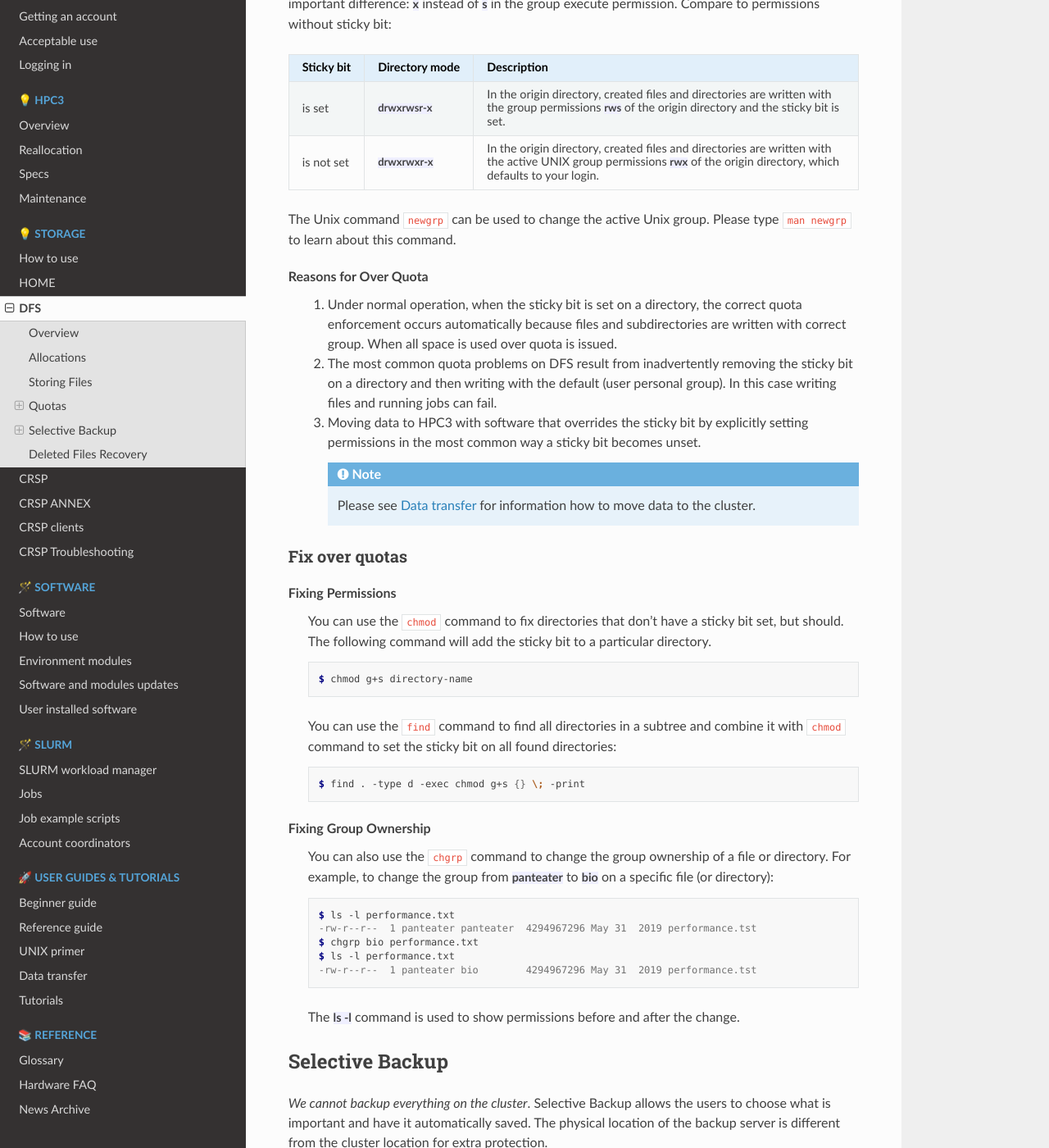
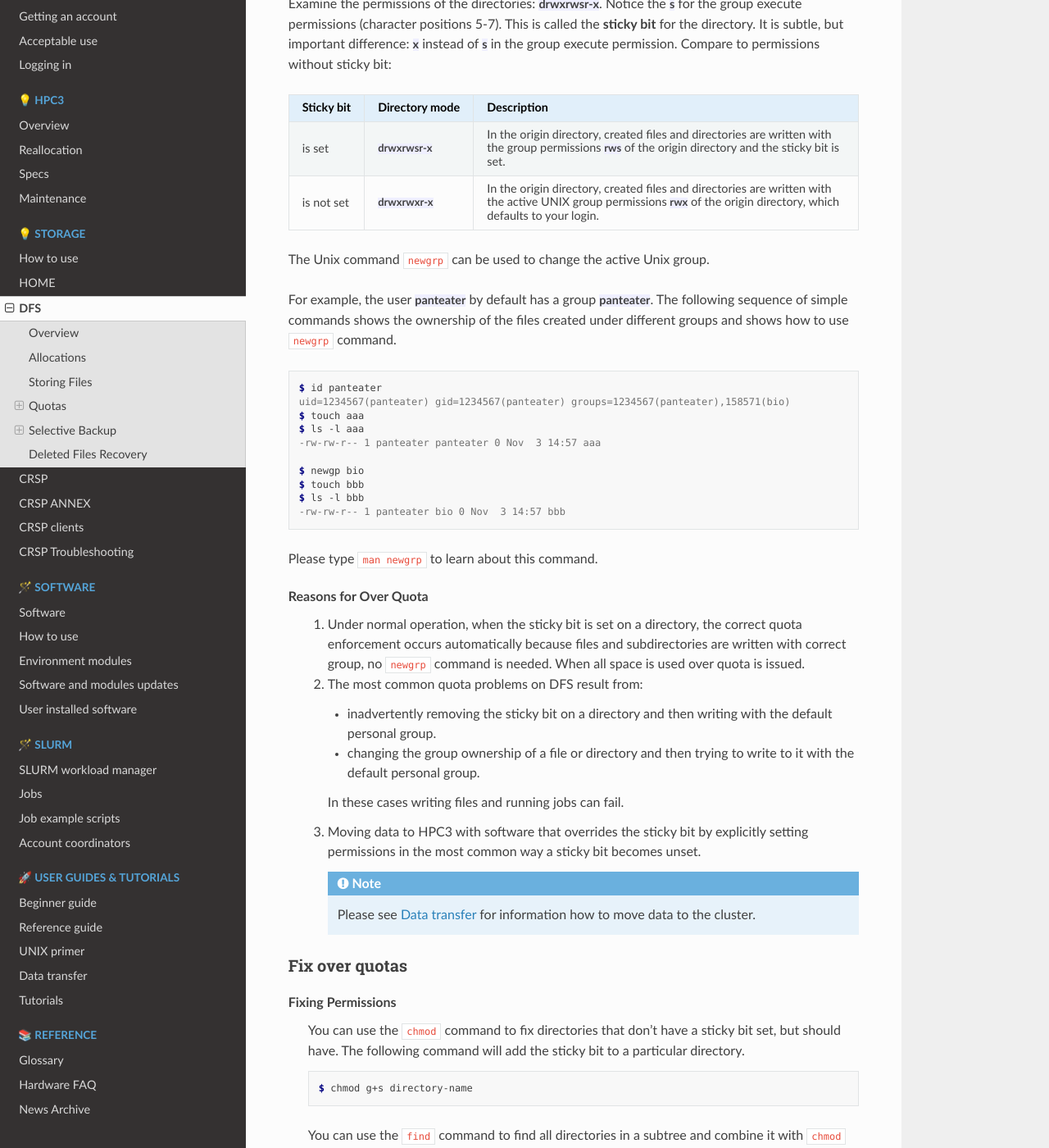
Before and after one commit to RCIC-UCI-Public/website-rcic, a Sphinx documentation site: the page built from docs/source/storage/dfs.rst, in a window 1280 px wide and 1400 px high, scrolled down 4038 px. Shown: the whole window at 82% size. Built offline with Sphinx 7.4.7 and the Read the Docs theme 2.0.0, drawn with Linux system fonts in a browser that asks for light colours; some of the changed text lies outside the part shown.

Commit message:
add to example of fixing quota

```diff
--- a/docs/source/storage/dfs.rst
+++ b/docs/source/storage/dfs.rst
@@ -190,8 +190,9 @@
 
 
 The user :tt:`panteater` is storing files under two different groups:
-- the file :tt:`performance.tst` is charged to the :tt:`panteater` group quota
-- the files in the subdirectory :tt:`biofiles` are charged to the :tt:`bio` group quota.
+
+- the files in the subdirectory **biofiles** are charged to the :tt:`bio` group quota.
+- the file **performance.tst** and subdirectory **myfiles** are charged to the :tt:`panteater` group quota
 
 Examine the permissions of the directories: :tt:`drwxrwsr-x`. Notice the :tt:`s` for
 the group execute permissions (character positions 5-7). This is called the **sticky bit** for the directory.
@@ -216,15 +217,36 @@
    +--------------+------------------+-----------------------------------------------------------------+
 
 The Unix command ``newgrp`` can be used to change the active Unix group.
+
+For example, the user :tt:`panteater` by default has a group :tt:`panteater`.
+The following sequence of simple commands shows the ownership of the files
+created under different groups and shows how to use ``newgrp`` command.
+
+.. code-block:: console
+
+   $ id panteater
+   uid=1234567(panteater) gid=1234567(panteater) groups=1234567(panteater),158571(bio)
+   $ touch aaa
+   $ ls -l aaa
+   -rw-rw-r-- 1 panteater panteater 0 Nov  3 14:57 aaa
+
+   $ newgp bio
+   $ touch bbb
+   $ ls -l bbb
+   -rw-rw-r-- 1 panteater bio 0 Nov  3 14:57 bbb
+
 Please type ``man newgrp`` to learn about this command.
 
 **Reasons for Over Quota**
   1. Under normal operation, when the sticky bit is set on a directory, the correct quota enforcement
-     occurs automatically because files and subdirectories are written with correct group.
-     When all space is used over quota is issued.
-  2. The most common quota problems on DFS result from inadvertently removing
-     the sticky bit on a directory and then writing with the default (user personal group).
-     In this case writing files and running  jobs can fail.
+     occurs automatically because files and subdirectories are written with
+     correct group, no ``newgrp`` command is needed.  When all space is used over quota is issued.
+  2. The most common quota problems on DFS result from:
+
+     * inadvertently removing the sticky bit on a directory and then writing with the default personal group.
+     * changing the group ownership of a file or directory and then trying to write to it with the default personal group.
+
+     In these cases writing files and running jobs can fail.
   3. Moving data to HPC3 with software that overrides the sticky bit by explicitly setting
      permissions in the most common way a sticky bit becomes unset.
 
@@ -239,7 +261,7 @@
 
 **Fixing Permissions**
   You can use the ``chmod`` command to fix directories that don't have a sticky bit set,
-  but should.  The following command  will add the sticky bit to a particular directory.
+  but should have. The following command  will add the sticky bit to a particular directory.
 
   .. code-block:: console
 
@@ -254,17 +276,26 @@
      $ find . -type d -exec chmod g+s {} \; -print
 
 **Fixing Group Ownership**
-  You can also use the ``chgrp`` command to change the group ownership of
+  You can also use the ``chgrp``  and ``chown`` commands to change the group ownership of
   a file or directory. For example, to change the group from :tt:`panteater` to :tt:`bio`
-  on a specific file (or directory):
+  on a specific file or directory:
 
   .. code-block:: console
 
-     $ ls -l performance.txt
+     $ ls -l
+     total 55524423
+     drwxrwsr-x  7 panteater bio                 7 Aug  5  2019 biofiles
      -rw-r--r--  1 panteater panteater  4294967296 May 31  2019 performance.tst
+     drwxrwsr-x  3 panteater panteater           2 Oct  8 17:11 myfiles
+
      $ chgrp bio performance.txt
-     $ ls -l performance.txt
+     $ chown -R panteater:bio myfiles
+     $ ls -l
+     total 55524423
+     drwxrwsr-x  7 panteater bio                 7 Aug  5  2019 biofiles
      -rw-r--r--  1 panteater bio        4294967296 May 31  2019 performance.tst
+     drwxrwsr-x  3 panteater bio                 2 Oct  8 17:11 myfiles
+
 
   The :tt:`ls -l` command is used to show permissions before and after the change.
 
```
